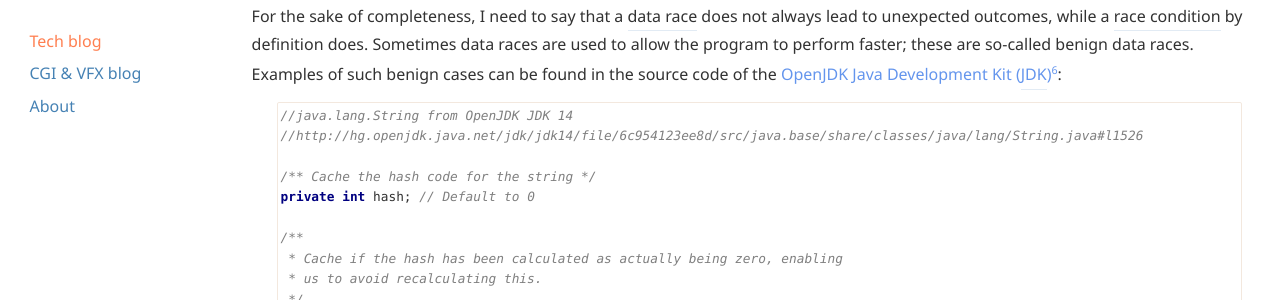
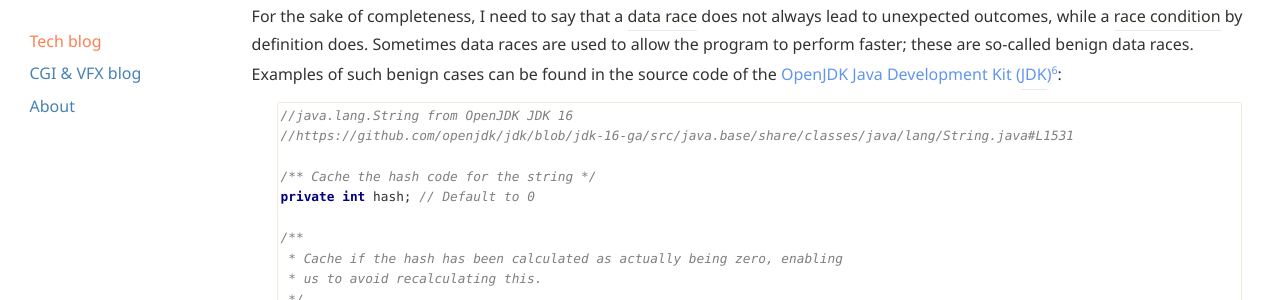
Before and after one commit to stIncMale/stincmale.github.io, a Jekyll site: the page built from _posts/2015-01-01-race-condition-vs-data-race.markdown, in a window 1280 px wide and 900 px high, scrolled down 3669 px. Shown: the part 152-452 px from the top of the window. Built offline with Jekyll 4.4.1, drawn with Linux system fonts in a browser that asks for light colours.

Commit message:
Update OpenJDK JDK source code link in blog/race-condition-vs-data-race

````diff
--- a/_posts/2015-01-01-race-condition-vs-data-race.markdown
+++ b/_posts/2015-01-01-race-condition-vs-data-race.markdown
@@ -196,8 +196,8 @@ Sometimes data races are used to allow the program to perform faster; these are
 Examples of such benign cases can be found in the source code of the [OpenJDK]<!-- --> [Java Development Kit (JDK)](https://openjdk.java.net/projects/jdk/)[^6]:
 
 ```java
-//java.lang.String from OpenJDK JDK 14
-//http://hg.openjdk.java.net/jdk/jdk14/file/6c954123ee8d/src/java.base/share/classes/java/lang/String.java#l1526
+//java.lang.String from OpenJDK JDK 16
+//https://github.com/openjdk/jdk/blob/jdk-16-ga/src/java.base/share/classes/java/lang/String.java#L1531
 
 /** Cache the hash code for the string */
 private int hash; // Default to 0
````
